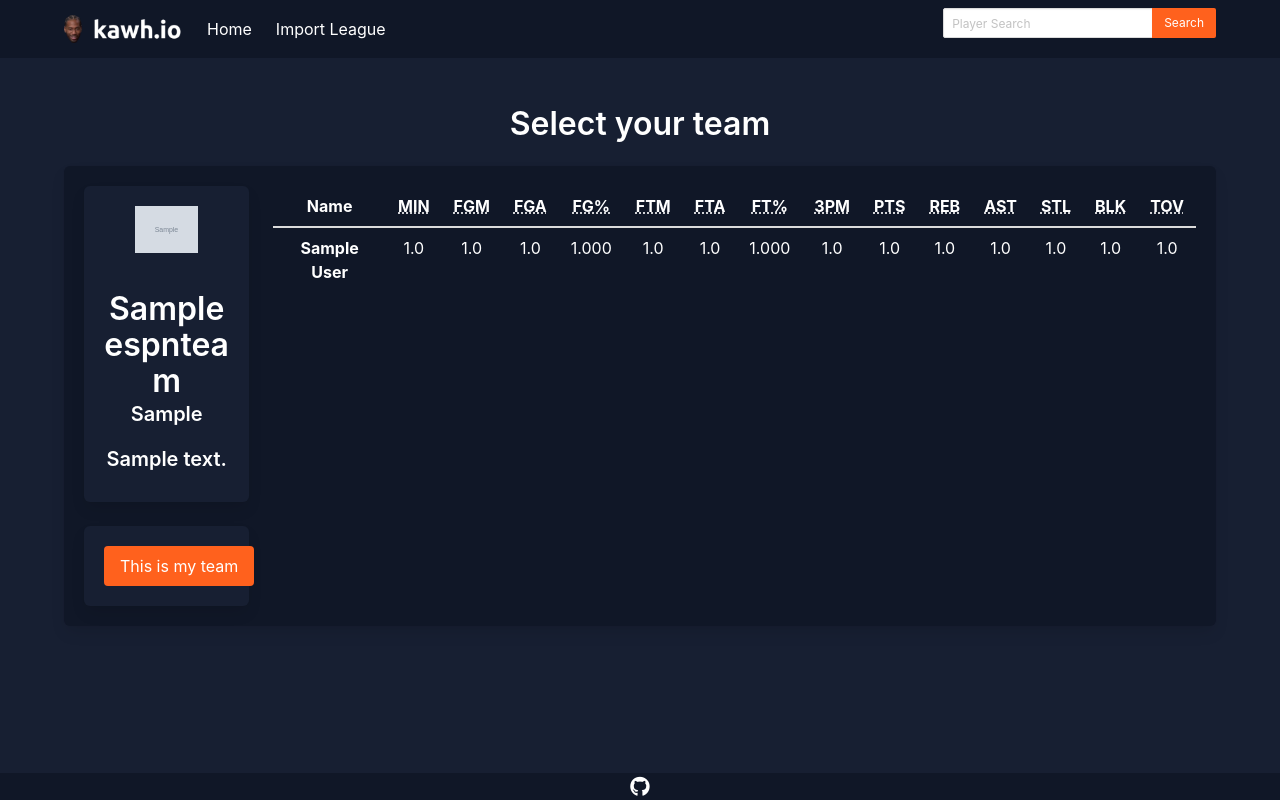
After one commit to json-h/kawh.io, a Django app: template main/templates/main/setup.html in a window 1280 px wide. The commit adds this page. Run offline with Django 3.2, Linux system fonts and the light colour scheme; the template is opened without the code that fills it: values that come from a table or form of the project are taken from there, others are empty; tables that the repository leaves empty hold one stand-in row (values such as "Sample post"); grey boxes marked "Sample" are stand-in pictures; some libraries are stand-ins or nearby versions.

```diff
--- a/main/functions.py
+++ b/main/functions.py
@@ -2,12 +2,12 @@ from espn_api.basketball import League
 
 current_season = 2021
 
-def get_espn_league(id, season, priv, user_espn_s2, user_swid):
+def get_espn_league(l_id, season, priv, user_espn_s2, user_swid):
     try:
         if(priv):
-            league = League(league_id=id, year=season, espn_s2=user_espn_s2, swid=user_swid)
+            league = League(league_id=l_id, year=season, espn_s2=user_espn_s2, swid=user_swid)
         else:
-            league = League(league_id=id, year=season)
+            league = League(league_id=l_id, year=season)
     except Exception as e:
         return e
     return league
--- a/main/models.py
+++ b/main/models.py
@@ -1,15 +1,20 @@
 from django.db import models
 
-class Leagues(models.Model):
-    session_id = models.CharField(primary_key=True, max_length=40)
+class ESPNTeams(models.Model):
+    team_id = models.CharField(max_length=15, primary_key=True)
     league_id = models.CharField(max_length=10)
-    priv = models.BooleanField()
-    espn_s2 = models.CharField(max_length=400)
-    swid = models.CharField(max_length=40)
+    name = models.CharField(max_length=30)
+    abrv = models.CharField(max_length=4)
+    division_name = models.CharField(max_length=25)
+    logo_url = models.CharField(max_length=100)
+
+class ESPNPlayers(models.Model):
+    team = models.ForeignKey('ESPNTeams', on_delete=models.CASCADE)
+    player = models.ForeignKey('Players', on_delete=models.CASCADE)
 
 class Games(models.Model):
     season = models.CharField(max_length=5)
-    player = models.ForeignKey('Players', on_delete=models.CASCADE, db_column="player_id")
+    player = models.ForeignKey('Players', on_delete=models.CASCADE)
     game_id = models.CharField(max_length=15)
     game_date = models.DateField(null=True)
     home_id = models.IntegerField(default=0)
@@ -89,7 +94,7 @@ class LeagueAverage(models.Model):
         db_table = 'league_averages'
 
 class SeasonAverages(models.Model):
-    player = models.ForeignKey('Players', on_delete=models.CASCADE, db_column="player_id")
+    player = models.OneToOneField('Players', on_delete=models.CASCADE)
     gp = models.IntegerField()
     mins = models.DecimalField(max_digits=4, decimal_places=1)
     fgm = models.DecimalField(max_digits=4, decimal_places=1)
--- a/main/static/main/base.css
+++ b/main/static/main/base.css
@@ -31,14 +31,10 @@
     color: #ffffff;
   }
 
-  .content table thead td, .content table thead th {
+  .content table th, .content table thead td, .content table thead th {
     border-width: 0 0 2px;
     color: #ffffff;
   }
-
-  .content table th {
-    color: #ffffff;
-}
 
   .box {
     background: var(--card-bg);
--- a/main/templates/main/base.html
+++ b/main/templates/main/base.html
@@ -36,26 +36,16 @@
               <a class="navbar-item" href="{% url 'import' %}">
                 Import League
               </a>
-              <div class="navbar-item has-dropdown is-hoverable">
-                <a class="navbar-link">
-                  Tools
+              {% if request.session.leagueId %}
+                <a class="navbar-item" href="{% url 'import' %}">
+                  My League
                 </a>
-                <div class="navbar-dropdown">
-                  <a class="navbar-item">
-                    Tool 1
-                  </a>
-                  <a class="navbar-item">
-                    Tool 2
-                  </a>
-                  <a class="navbar-item">
-                    Tool 3
-                  </a>
-                  <hr class="navbar-divider">
-                  <a class="navbar-item">
-                    Report an issue
-                  </a>
-                </div>
-              </div>
+              {% endif %}
+              {% if request.session.teamId %}
+                <a class="navbar-item" href="{% url 'import' %}">
+                  My Team
+                </a>
+              {% endif %}
             </div>
 
             <div class="navbar-end">
--- a/main/templates/main/error.html
+++ b/main/templates/main/error.html
@@ -1,6 +1,4 @@
 {% extends 'main/base.html' %}
-
-{% block script %}{% endblock script %}
 
 {% block content %}
     <div class="section">
--- a/main/templates/main/player.html
+++ b/main/templates/main/player.html
@@ -23,6 +23,7 @@
                         <div class="content has-text-centered">
                             <h1 class="title is-5" style="color: white;">Statistics</h1>
 
+                            {% if games %}
                                 <table class="table">
                                     <thead>
                                     <tr>
@@ -104,8 +105,12 @@
                                                 <td>{{ game.tov }}</td>
                                             </tr>
                                         {% endfor %}
+
                                     </tbody>
                                 </table>
+                            {% else %}
+                                <p>No games played this season.</p>
+                            {% endif %}
 
                         </div>
                     </div>
--- /dev/null
+++ b/main/templates/main/setup.html
@@ -0,0 +1,94 @@
+{% extends 'main/base.html' %}
+{% load static %}
+
+{% block content %}
+    <div class="section">
+        <div class="container">
+            <div class="content has-text-centered">
+                <h1 class="title" style="color: white;">Select your team</h1>
+                {% for team in teams %}
+                    <div class="box">
+                        <div class="columns">
+                            <div class="column is-2">
+                                <div class="box" style="background: #171f32">
+                                    <img src="{{ team.logo_url }}" alt="" style="max-width: 50%">
+                                    <h1 class="title is-3" style="color: white;">{{ team.name }}</h1>
+                                    <h2 class="subtitle is-5" style="color: white">{{ team.abrv }} <br><br> {{ team.division_name }}</h2>
+                                </div>
+                                <div class="box" style="background: #171f32">
+                                    <a href="{% url 'success' %}?teamId={{ team.team_id }}" class="button">This is my team</a>
+                                </div>
+                            </div>
+                            <div class="column is-10">
+                                <table class="table">
+                                    <thead>
+                                    <tr>
+                                        <th>Name</th>
+                                        <th><abbr title="Minutes">MIN</abbr></th>
+                                        <th><abbr title="Field Goals Made">FGM</abbr></th>
+                                        <th><abbr title="Field Goals Attempted">FGA</abbr></th>
+                                        <th><abbr title="Field Goal Percentage">FG%</abbr></th>
+                                        <th><abbr title="Free Throws Made">FTM</abbr></th>
+                                        <th><abbr title="Free Throws Attempted">FTA</abbr></th>
+                                        <th><abbr title="Free Throw Percentage">FT%</abbr></th>
+                                        <th><abbr title="3PT Field Goals Made">3PM</abbr></th>
+                                        <th><abbr title="Points">PTS</abbr></th>
+                                        <th><abbr title="Rebounds">REB</abbr></th>
+                                        <th><abbr title="Assists">AST</abbr></th>
+                                        <th><abbr title="Steals">STL</abbr></th>
+                                        <th><abbr title="Blocks">BLK</abbr></th>
+                                        <th><abbr title="Turnovers">TOV</abbr></th>
+                                    </tr>
+                                    </thead>
+                                    <tbody>
+                                        {% for player in team_players %}
+                                            {% if player.team.team_id == team.team_id %}
+                                                {% if player.player.seasonaverages %}
+                                                    <tr>
+                                                        <th>{{ player.player.full_name }}</th>
+                                                        <td>{{ player.player.seasonaverages.mins }}</td>
+                                                        <td>{{ player.player.seasonaverages.fgm }}</td>
+                                                        <td>{{ player.player.seasonaverages.fga }}</td>
+                                                        <td>{{ player.player.seasonaverages.fgpct }}</td>
+                                                        <td>{{ player.player.seasonaverages.ftm }}</td>
+                                                        <td>{{ player.player.seasonaverages.fta }}</td>
+                                                        <td>{{ player.player.seasonaverages.ftpct }}</td>
+                                                        <td>{{ player.player.seasonaverages.fg3m }}</td>
+                                                        <td>{{ player.player.seasonaverages.pts }}</td>
+                                                        <td>{{ player.player.seasonaverages.reb }}</td>
+                                                        <td>{{ player.player.seasonaverages.ast }}</td>
+                                                        <td>{{ player.player.seasonaverages.stl }}</td>
+                                                        <td>{{ player.player.seasonaverages.blk }}</td>
+                                                        <td>{{ player.player.seasonaverages.tov }}</td>
+                                                    </tr>
+                                                {% else %}
+                                                    <tr>
+                                                        <th>{{ player.player.full_name }}</th>
+                                                        <td>0</td>
+                                                        <td>0</td>
+                                                        <td>0</td>
+                                                        <td>0</td>
+                                                        <td>0</td>
+                                                        <td>0</td>
+                                                        <td>0</td>
+                                                        <td>0</td>
+                                                        <td>0</td>
+                                                        <td>0</td>
+                                                        <td>0</td>
+                                                        <td>0</td>
+                                                        <td>0</td>
+                                                        <td>0</td>
+                                                    </tr>
+                                                {% endif %}
+                                            {% endif %}
+                                        {% endfor %}
+                                    </tbody>
+                                </table>
+                            </div>
+                        </div>
+                    </div>
+                {% endfor %}
+            </div>
+        </div>
+    </div>
+{% endblock content %}
--- a/main/urls.py
+++ b/main/urls.py
@@ -7,4 +7,5 @@ urlpatterns = [
     path('import/', views.import_league, name='import'),
     path('player/<str:p_id>', views.player, name='player'),
     path('search/', views.search, name='search'),
+    path('success/', views.success, name='success'),
 ]
```
Also changed, not shown: main/templates/main/success.html (added, +13 -0 lines), main/views.py (+50 -10 lines), requirements.txt (added, +15 -0 lines), main/migrations/0013_auto_20201229_1821.py (added), main/migrations/0014_espnteams_league_id.py (added). Lines whose indentation alone changed are shown as unchanged.
